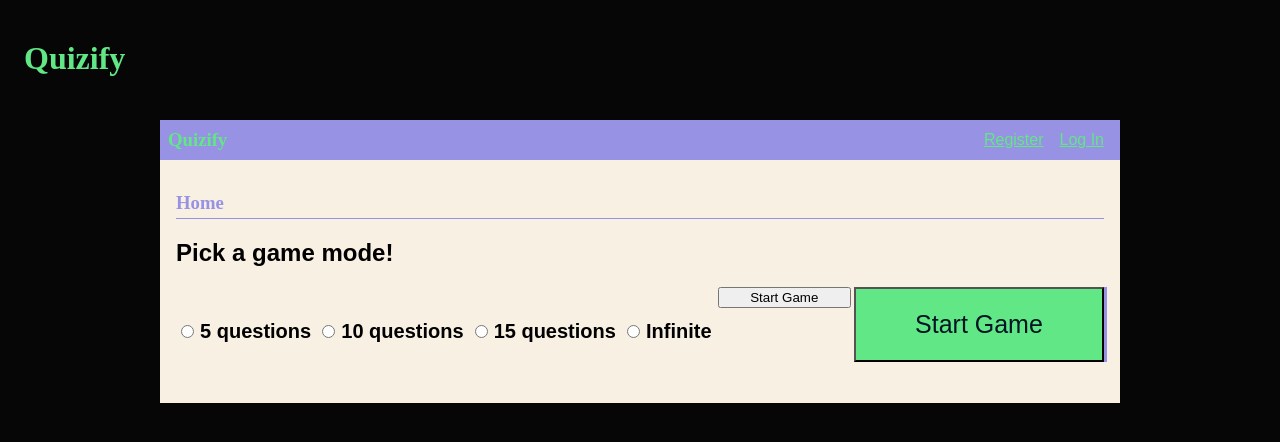
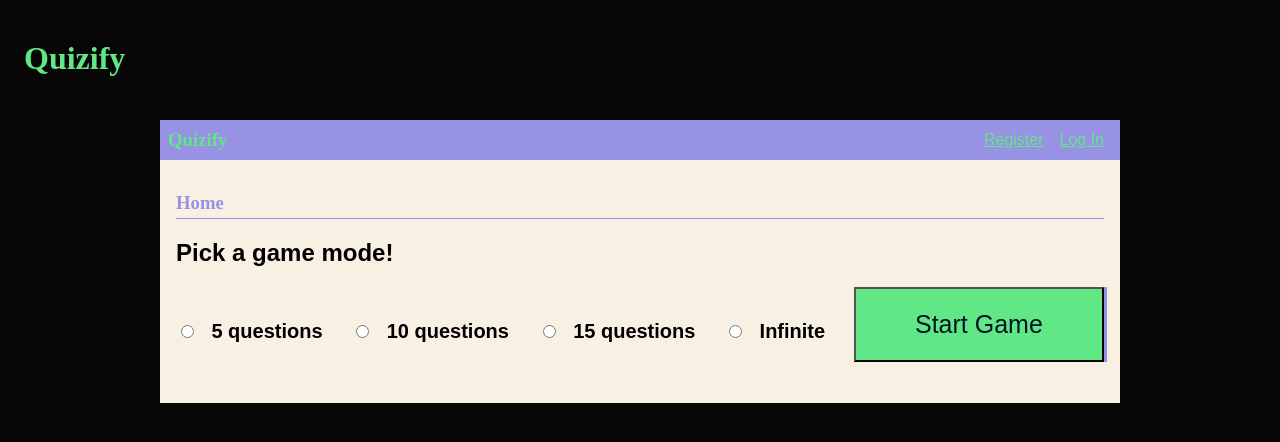
Before and after one commit to TheAiden02/Quizify, a Flask app: template my_code/templates/home.html in a window 1280 px wide. Shown: the top 442 px of the page. Run offline with Flask 3, Linux system fonts and the light colour scheme; the template is opened without the code that fills it, so the values that code supplies are empty.

Commit message:
fix duplicate start button on home

```diff
--- a/my_code/templates/home.html
+++ b/my_code/templates/home.html
@@ -17,7 +17,6 @@
             <label for ="_15">15 questions</label><br>
             <input type="radio" id="_inf" name="question_Number" value="0"></input>
             <label for ="_inf">Infinite</label><br>
-            <input type="submit" value="Start Game">
             <input class="startGameButton" type="submit" value="Start Game">
         </form>
 
```
